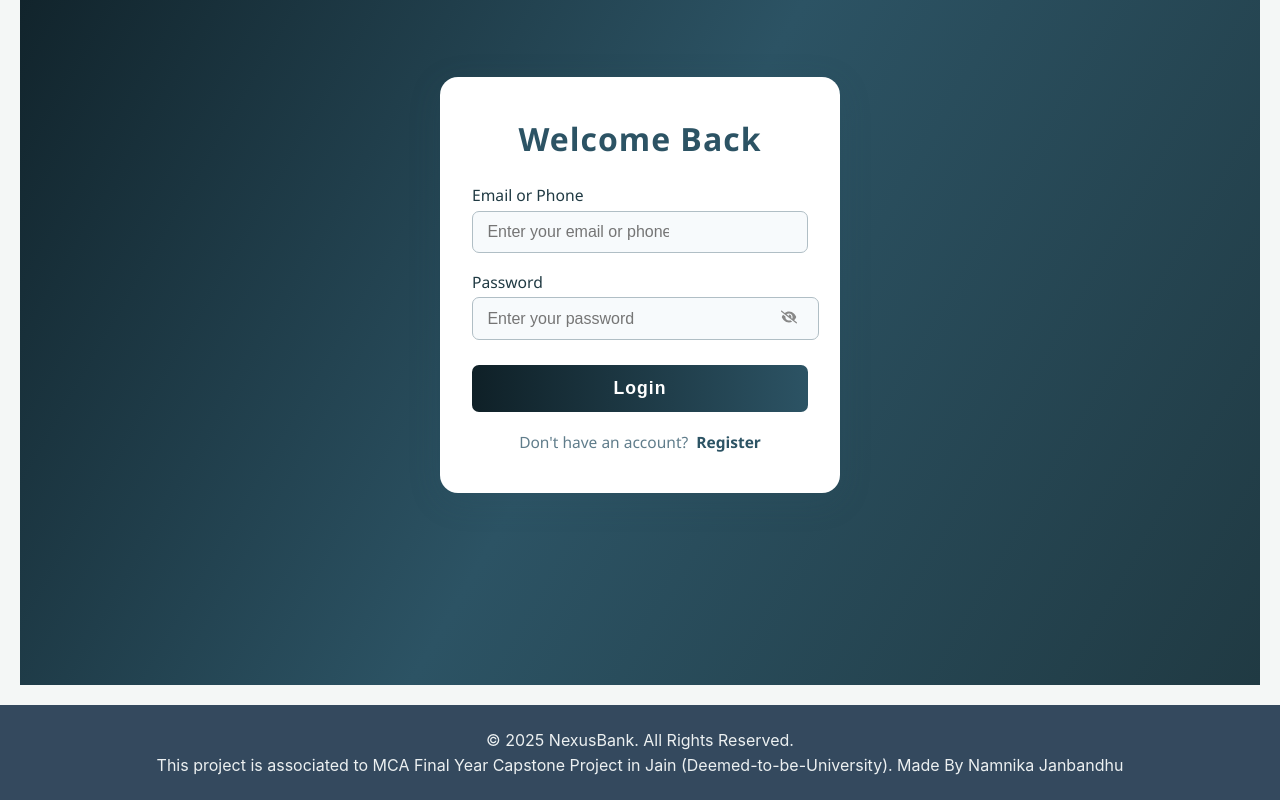
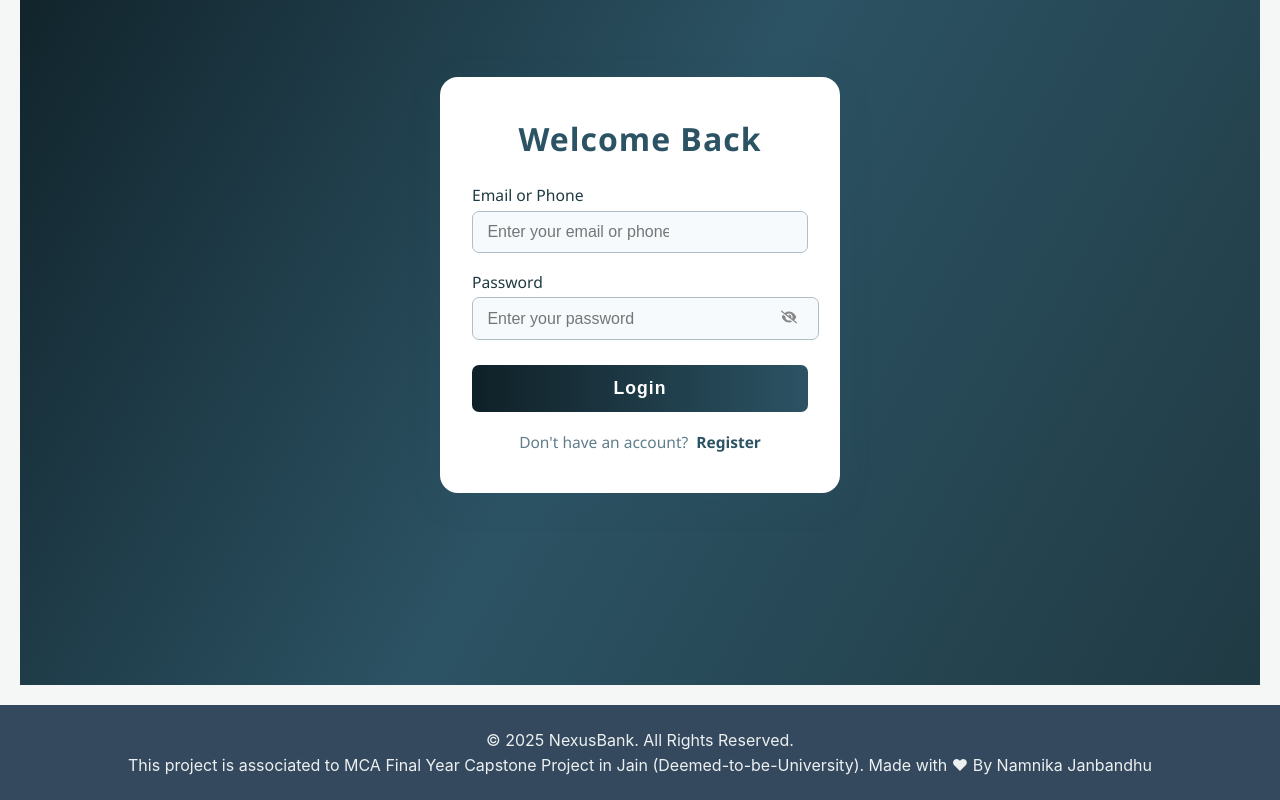
Before and after one commit to Namnika/E-BankingApplication, a React (Create React App) app in the folder FrontendApplication/: page /login in a window 1280 px wide. Shown: the part 216-1016 px from the top of the page. Built offline with nearby package versions, Linux system fonts and the light colour scheme.

Commit message:
Add ❤ emoji to footer context :)

```diff
--- a/FrontendApplication/src/components/Footer.js
+++ b/FrontendApplication/src/components/Footer.js
@@ -8,7 +8,7 @@
     return (
         <footer className="footer">
             <p>&copy; {currentYear} {brandName}. All Rights Reserved.</p>
-            <p>This project is associated to MCA Final Year Capstone Project in Jain (Deemed-to-be-University). Made By Namnika Janbandhu</p>
+            <p>This project is associated to MCA Final Year Capstone Project in Jain (Deemed-to-be-University). Made with ❤ By Namnika Janbandhu</p>
         </footer>
     )
 }
```
